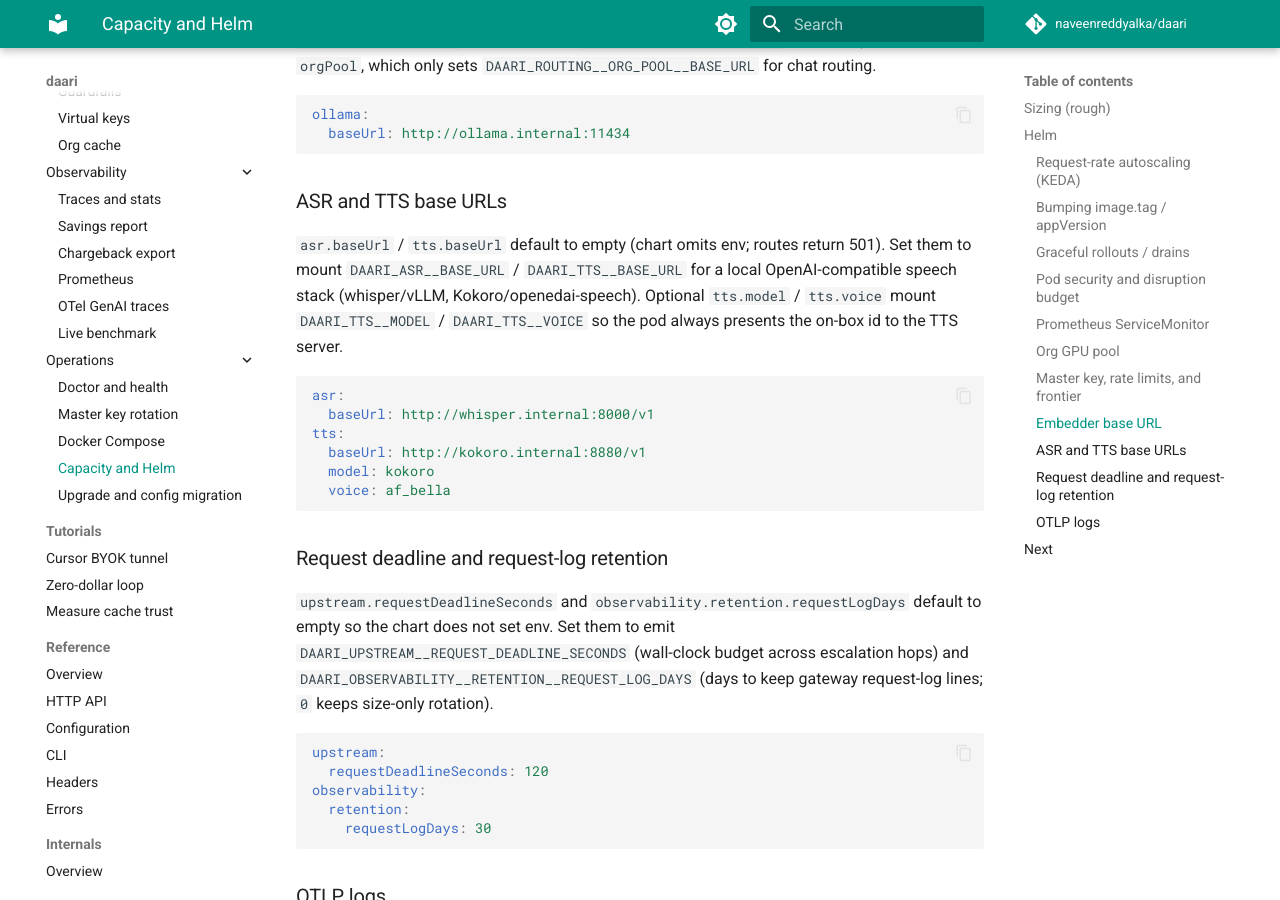
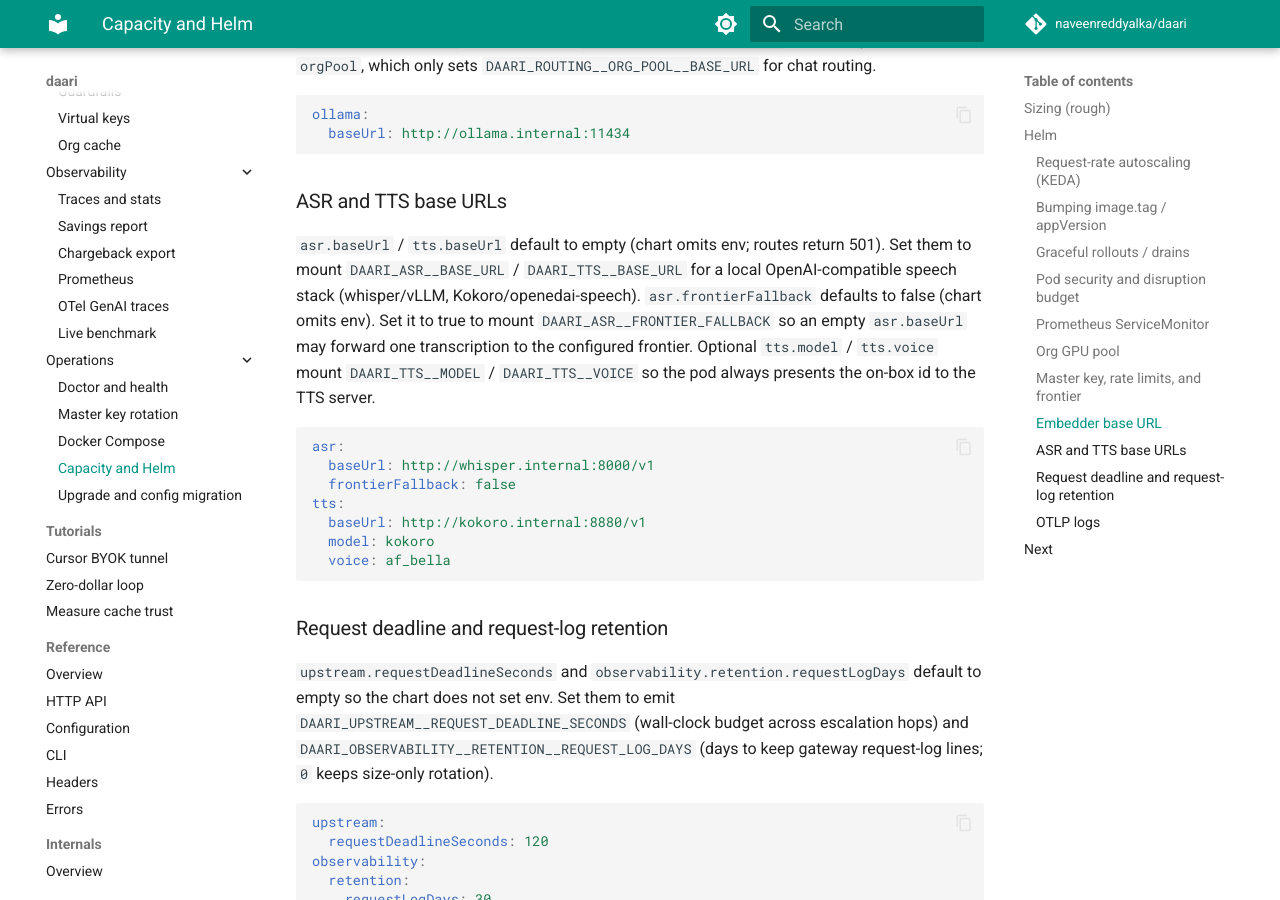
Before and after one commit to naveenreddyalka/daari, an MkDocs documentation site: the page built from docs/developer/guides/operations/capacity-helm.md, in a window 1280 px wide and 900 px high, scrolled down 5314 px. Built offline with MkDocs 1.6.1 and Material for MkDocs 9.7.7, drawn with Linux system fonts in a browser that asks for light colours; comment, search, counter and statistics services are not loaded.

Commit message:
feat(helm): expose asr.frontierFallback
Chart deploys could not opt into governed cloud transcription. Default stays off so audio remains on-box unless the value is set.

Co-authored-by: Cursor <cursoragent@cursor.com>

````diff
--- a/docs/developer/guides/operations/capacity-helm.md
+++ b/docs/developer/guides/operations/capacity-helm.md
@@ -224,12 +224,16 @@ ollama:
 `asr.baseUrl` / `tts.baseUrl` default to empty (chart omits env; routes return
 501). Set them to mount `DAARI_ASR__BASE_URL` / `DAARI_TTS__BASE_URL` for a
 local OpenAI-compatible speech stack (whisper/vLLM, Kokoro/openedai-speech).
-Optional `tts.model` / `tts.voice` mount `DAARI_TTS__MODEL` /
-`DAARI_TTS__VOICE` so the pod always presents the on-box id to the TTS server.
+`asr.frontierFallback` defaults to false (chart omits env). Set it to true to
+mount `DAARI_ASR__FRONTIER_FALLBACK` so an empty `asr.baseUrl` may forward one
+transcription to the configured frontier. Optional `tts.model` / `tts.voice` mount
+`DAARI_TTS__MODEL` / `DAARI_TTS__VOICE` so the pod always presents the on-box
+id to the TTS server.
 
 ```yaml
 asr:
   baseUrl: http://whisper.internal:8000/v1
+  frontierFallback: false
 tts:
   baseUrl: http://kokoro.internal:8880/v1
   model: kokoro
````
Also changed, not shown: docs/TRACKING.md (+8 -0 lines), 3 other files.
